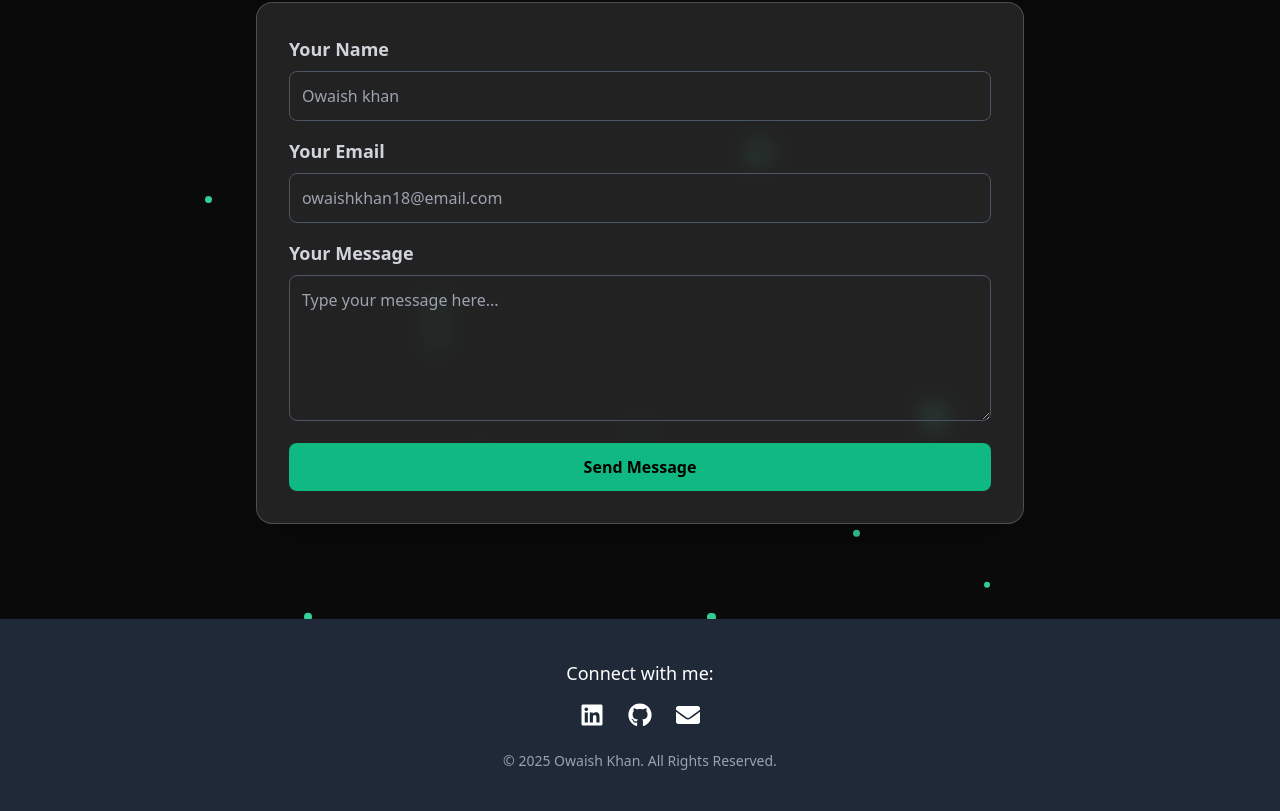
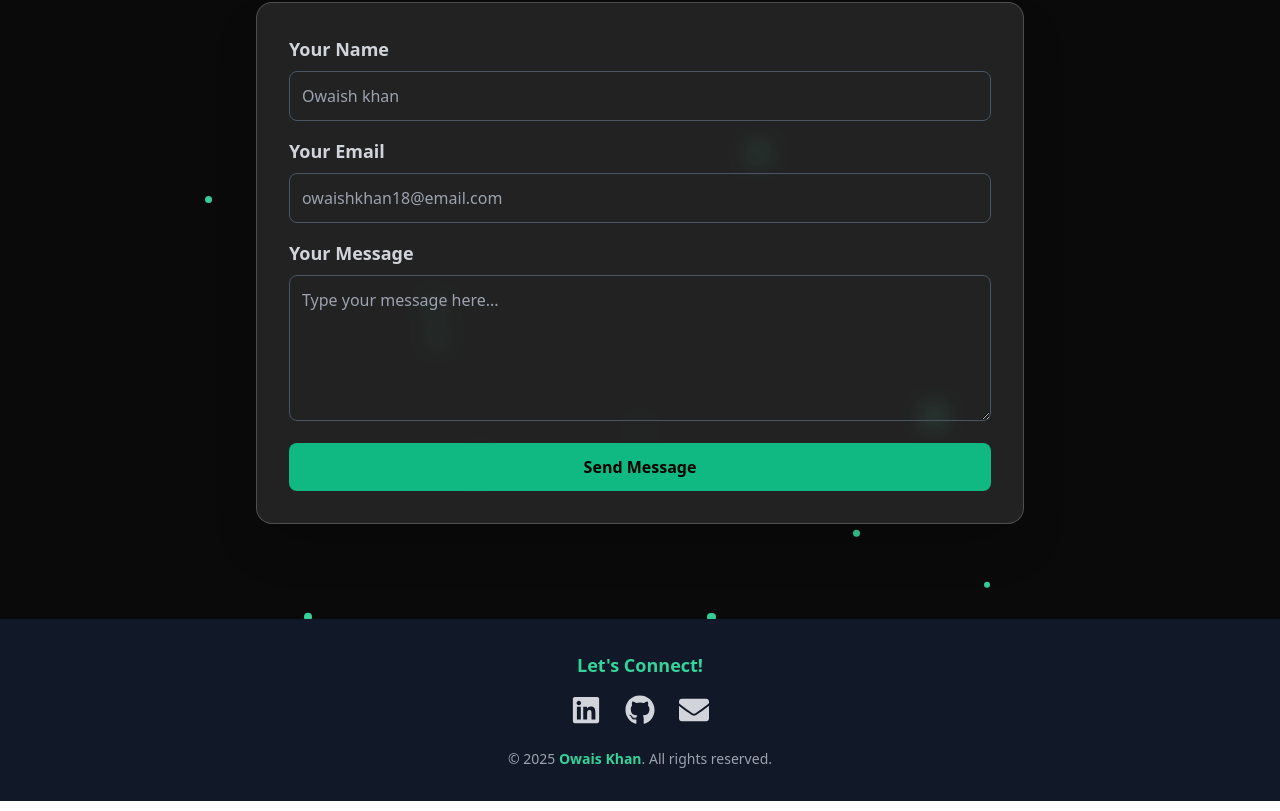
Before and after one commit to owaishkhan18/portfolio, a React (Create React App) app: page / in a window 1280 px wide. Shown: the part 2873-3684 px from the top of the page. Built offline with nearby package versions, Linux system fonts and the light colour scheme.

Commit message:
Update foot.js

```diff
--- a/src/component/foot.js
+++ b/src/component/foot.js
@@ -3,31 +3,31 @@ import { FaLinkedin, FaGithub, FaEnvelope } from "react-icons/fa";
 
 const Footer = () => {
   return (
-    <footer className="py-10 bg-gray-800 text-white text-center">
+    <footer className="py-8 bg-gray-900 text-white text-center shadow-lg">
       <div className="container mx-auto">
-        <p className="mb-4 text-lg font-medium">Connect with me:</p>
+        <p className="text-lg font-semibold mb-4 text-emerald-400">Let's Connect!</p>
 
         {/* Social Links */}
         <div className="flex justify-center space-x-6">
           <a
-            href="https://www.linkedin.com/in/your-profile"
+            href="https://www.linkedin.com/in/owaish-khan-352a02230/"
             target="_blank"
             rel="noopener noreferrer"
-            className="text-2xl hover:text-blue-400 transition-colors"
+            className="text-3xl text-gray-300 hover:text-emerald-400 transition-all duration-300 transform hover:scale-110"
           >
             <FaLinkedin />
           </a>
           <a
-            href="https://github.com/your-username"
+            href="https://github.com/owaishkhan18"
             target="_blank"
             rel="noopener noreferrer"
-            className="text-2xl hover:text-gray-400 transition-colors"
+            className="text-3xl text-gray-300 hover:text-gray-400 transition-all duration-300 transform hover:scale-110"
           >
             <FaGithub />
           </a>
           <a
             href="mailto:your-email@example.com"
-            className="text-2xl hover:text-yellow-400 transition-colors"
+            className="text-3xl text-gray-300 hover:text-yellow-400 transition-all duration-300 transform hover:scale-110"
           >
             <FaEnvelope />
           </a>
@@ -35,7 +35,7 @@ const Footer = () => {
 
         {/* Copyright */}
         <p className="mt-6 text-sm text-gray-400">
-          © {new Date().getFullYear()} Owaish Khan. All Rights Reserved.
+          © {new Date().getFullYear()} <span className="text-emerald-400 font-semibold">Owais Khan</span>. All rights reserved.
         </p>
       </div>
     </footer>
```
